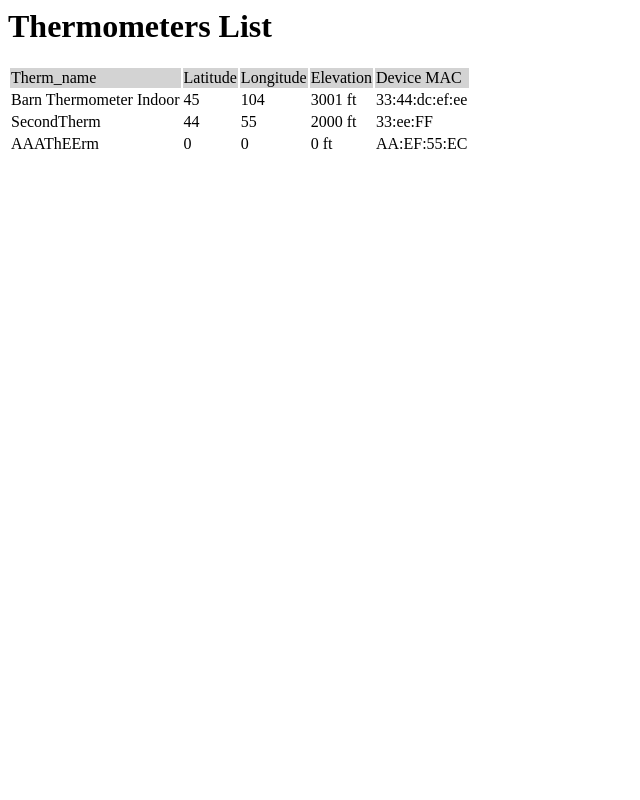
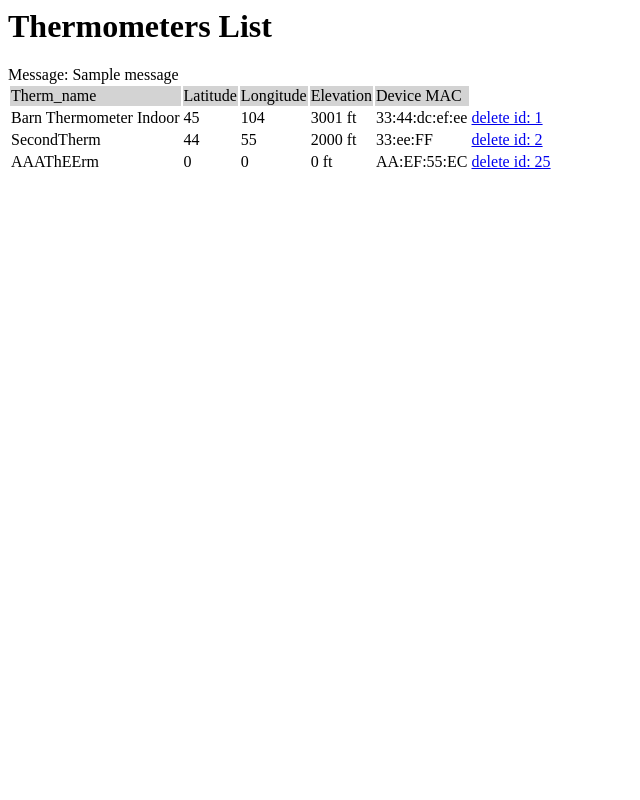
Before and after one commit to wingnutbren/GreenhouseRest, a Django app: page /dbinterract/AllTherms in a window 1280 px wide. Shown: the whole page, without its empty margins (0-640 px from the left). Run offline with Django 4.2, Linux system fonts and the light colour scheme; data comes from the database, SQL or seed files in the repository; both versions use the stored data as it was after the commit; one stand-in notice (Sample message) is shown.

Commit message:
Added deletes for thermometer models

```diff
--- a/dbinterract/templates/showtherms.html
+++ b/dbinterract/templates/showtherms.html
@@ -1,4 +1,10 @@
 <h1>Thermometers List</h1>
+{% if messages %}
+Message:
+  {% for message in messages %}
+     {{message}}
+  {% endfor %}
+{% endif %}
 <table border="0">
 <TR bgcolor="lightgrey"><TD>Therm_name</TD><TD>Latitude</TD><td>Longitude</td><td>Elevation</td><td>Device MAC</td></TR>
     {% for item in all %}
@@ -18,6 +24,9 @@
         <TD>
             {{item.device_mac}}
         </TD>
+        <TD>
+            <a href="DeleteThermById/{{ item.id }}">delete id: {{ item.id }}</a>
+        </TD>
     </TR>
     {% endfor %}
 </table>
--- a/dbinterract/urls.py
+++ b/dbinterract/urls.py
@@ -13,4 +13,6 @@ urlpatterns = [
     path('AllTemps',   views.getTemps, name= 'AllTemps'),
     path('AddTemp',   views.addTemp, name='AddTemp'),
     path('AddTherm',   views.addTherm, name='AddTherm'),
+    path('DeleteThermById/<int:id>',   views.deleteThermById, name='deleteThermById'),
+    path('DeleteThermByNameMac/<str:plain_name>/<str:device_mac>',   views.deleteThermByNameMac, name='deleteThermByNameMac'),
 ]
--- a/dbinterract/views.py
+++ b/dbinterract/views.py
@@ -18,7 +18,7 @@ def do_web_check(request):
 
 def getTherms(request: HttpRequest):
     #we don't expect a lot. get the entire queryset
-    all_members = Thermometer.objects.all().values('plain_name','device_mac','device_lat','device_lon','device_ele')
+    all_members = Thermometer.objects.all().values('plain_name','device_mac','device_lat','device_lon','device_ele','id')
     if request.GET.get('json','') == 'true':
         data = list(all_members)
         return JsonResponse(data, safe=False)
@@ -35,9 +35,6 @@ def getATherm(request):
         return JsonResponse(data,safe=False)
     else:
         return JsonResponse({'noresults':'none'},safe=False)
-
-
-
 
 def getTemps(request):
     all_members = Temp.objects.all
@@ -71,3 +68,14 @@ def addTherm(request):
     else:
         all_members = Thermometer.objects.all
         return render(request,'addTherm.html',{'all':all_members})
+
+
+def deleteThermById(request,id):
+    therm = Thermometer.objects.get(id=id)
+    therm.delete()
+    messages.success(request,(f"Item {id} Deleted"))
+    return redirect('AllTherms')
+
+def deleteThermByNameMac(request,plain_name,device_mac):
+    therm = Thermometer.objects.get(device_mac=device_mac,plain_name=plain_name)
+    therm.delete()
```
Also changed, not shown: db.sqlite3.
